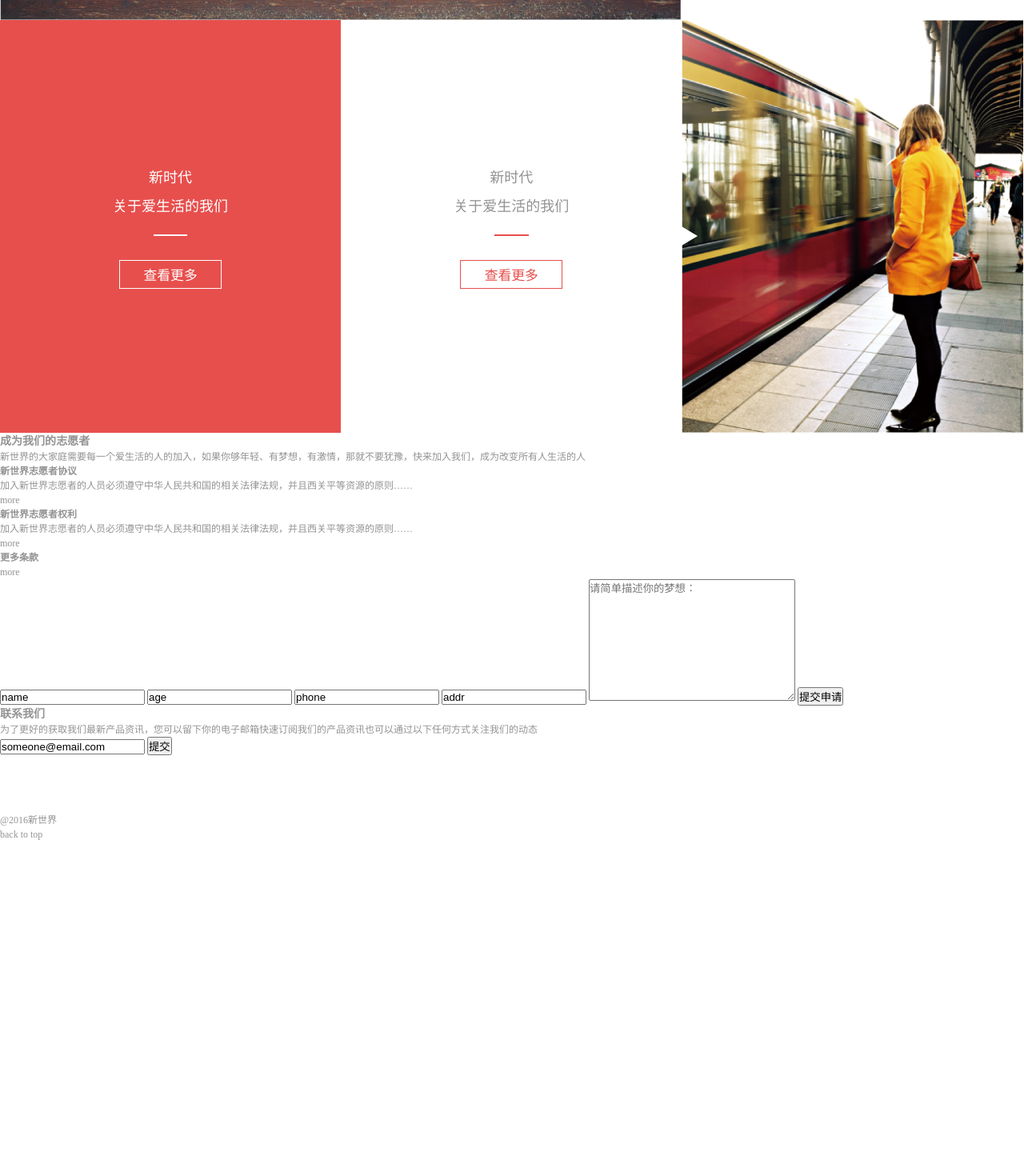
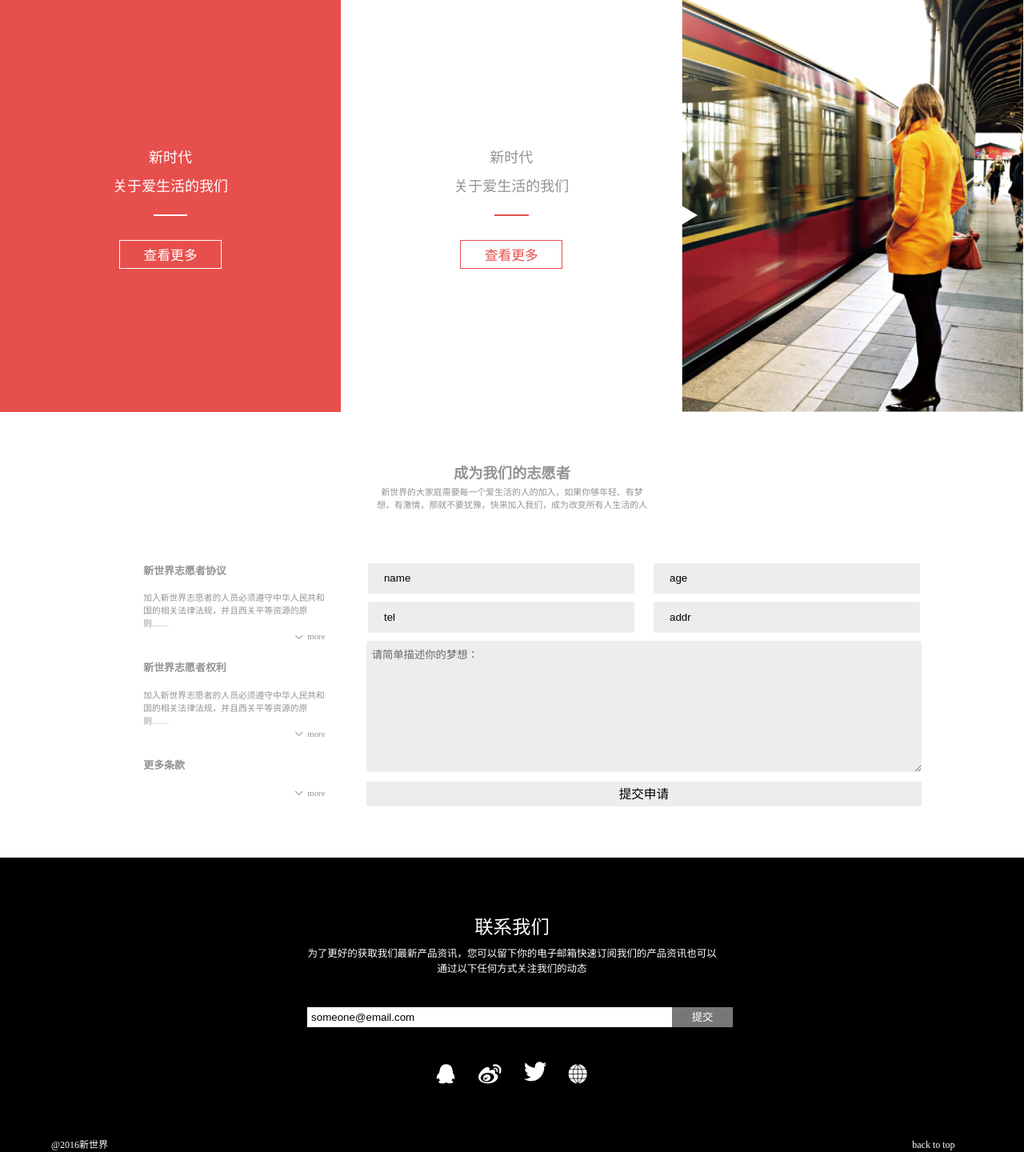
Before and after one commit to huangnuoen/dom, a web app: file ife2/index.html in a window 1280 px wide. Shown: the part 2704-4144 px from the top of the page at 80% size. Before the commit the page ends 3754 px from the top, so only its background shows below. Run offline with its HTML, style and script files only (its server is not run), Linux system fonts and the light colour scheme.

Commit message:
change css

```diff
--- a/ife2/css/a.css
+++ b/ife2/css/a.css
@@ -11,14 +11,20 @@ body {
 a {
 	text-decoration: none;
 }
+li {
+	list-style: none;
+}
+
 .container {
 	margin: 0 auto;
 	width: 100%;/*1080px*/
 }
+
 /*页眉*/
 header {
 	font-size: 16px;
-	padding: 1%;
+	height: 100%;
+	width: 100%;
 }
 header div {
 	width: 20%;
@@ -30,13 +36,15 @@ header nav {
 }
 header li {
 	display: inline-block;
-
+	padding: 1%;
 
 }
 header li a {
 	color: #939393;
 }
-
+header li:hover {
+    border-bottom: 3px solid #e74f4d;
+}
 /*第一部分*/
 .one {
 	width: 100%;
@@ -64,7 +72,7 @@ header li a {
 /*特殊按钮*/
 .newlife button {
 	width: 65%;
-	height: 25%;
+	height: 27%;
 	margin-top: 10%;
 	font-size: 250%;
 }
@@ -370,6 +378,195 @@ span.hook {
 	left: 66.6%;
 	top: 50%;
 }
+
+
+/*第八部分 志愿者*/
+.join {
+	width: 100%;
+	height: 100%;
+	margin-bottom: 5%;
+	text-align: center;
+}
+	/*描述部分*/
+.join-desc {
+	font-size: 130%;
+	width: 27%;
+	margin: 5% auto;
+}
+.join-desc p {
+	font-size: 70%;
+}
 /**/
-/**/
-/**/
+.join-in {
+	width: 80%;
+	margin: 0 auto;
+	display: flex;
+}
+.join-in .join-rule {
+	width: 33.3%;
+	margin: 0 5%;
+	text-align: left;
+	font-size: 90%;
+}
+	/*前面两条占40%*/
+.join-rule div {
+	height: 40%;
+}
+.join-rule div:last-child {
+	height: 20%;
+}
+.join-rule div h4 {
+	font-size: 120%;
+	margin-bottom: 7%;
+}
+.join-rule div span {
+	float: right;
+	padding-left: 15px;
+	background: url(../images/task_1_6_1_0000s_0001s_0000__----_.png) no-repeat 0 center;
+}
+/*表单*/
+.join-apply form {
+	width: 100%;
+	/*display: flex;
+	justify-content: flex-start;*/
+}
+.join-apply input {
+	width: 46%;
+	height: 25px;
+	padding: 1%;
+	margin-bottom: 10px;
+	background-color: #ECEDEE;
+	border: none;
+	border-radius: 3px;
+	text-indent: 1em;
+}
+.join-apply input:nth-child(2n) {
+    margin-left: 3%;
+}
+.join-apply textarea {
+	background-color: #ECEDEE;
+	border: none;
+	width: 98%;
+	padding: 1%;
+	border-radius: 3px;
+}
+.join-apply button {
+	background-color: #ECEDEE;
+	border: none;
+	width: 100%;
+	font-size: 130%;
+	font-family: "Microsoft YaHei";
+	line-height: 2;
+	margin-top: 1%;
+	border-radius: 3px;
+}
+	/*占位符样式*/
+form input::-webkit-input-placeholder {
+	/*chrome/opera/safari*/
+	color: #6C6564;
+}
+form input::-moz-placeholder {
+	/*firefox 19+*/
+	color: #6C6564;
+	opacity: 1;
+}
+form input:-ms-input-placeholder {
+	/*ie 10+*/
+	color: #6C6564;
+}
+form input:-moz-placeholder {
+	/*firefox 18-*/
+	color: #6C6564;
+	opacity: 1;
+}
+form textarea::-webkit-input-placeholder {
+	/*chrome/opera/safari*/
+	color: #6C6564;
+}
+form textarea::-moz-placeholder {
+	/*firefox 19+*/
+	color: #6C6564;
+	opacity: 1;
+}
+form textarea:-ms-input-placeholder {
+	/*ie 10+*/
+	color: #6C6564;
+}
+form textarea:-moz-placeholder {
+	/*firefox 18-*/
+	color: #6C6564;
+	opacity: 1;
+}
+
+
+/*联系我们*/
+.contact {
+	color: #fff;
+	background-color: #000;
+	width: 100%;
+	display: flex;
+	flex-direction: column;
+	text-align: center;
+	align-items: center;
+	justify-content: center;
+	font-size: 130%;
+	padding-top: 5%;
+}
+.contact h2, .contact p, .contact form, .contact ul {
+	width: 40%;
+}
+.contact h2 {
+	font-weight: normal;
+	line-height: 2;
+}
+.contact p {
+	margin-bottom: 3%;
+	font-size: 80%;
+}
+.contact form {
+	position: relative;
+	height: 100%;
+}
+.contact form input {
+	width: 100%;
+	height: 90%;
+	padding: 1%;
+	border: none;
+}
+.contact form button {
+	position: absolute;
+	bottom: 0;
+	right: -4%;
+	border: none;
+	width: 15%;
+	height: 100%;
+	line-height: 1;
+	background-color: #777;
+	color: #fff;
+	font-family: "Microsoft YaHei";
+}
+/*联系方式*/
+.contact ul {
+	margin: 40px 0 60px;
+}
+.contact .way li {
+	display: inline-block;
+	width: 10%;
+}
+
+/*footer*/
+footer {
+	background-color: #000;
+	color: #fff;
+	padding: 0 5%;
+}
+footer p {
+	display: inline-block;
+
+}
+footer .back {
+	margin-left: 87%;
+}
+footer a {
+	color: #fff;
+}
--- a/ife2/index.html
+++ b/ife2/index.html
@@ -8,7 +8,7 @@
 <body>
     <div class="container">
         <!--导航-->
-    	<header>
+    	<header id="top">
     		<div class="logo">
     		    <img src="images/mini-logo.png">
     		    新世界
@@ -20,7 +20,7 @@
     				<li><a href="#">项目介绍</a></li>
     				<li><a href="#">爱心社区</a></li>
     				<li><a href="#">关于我们</a></li>
-    				<li class="signin"><a href="#"><img src="images/sign.png" >登录</a></li>
+    				<li class="signin">登录</li>
     			</ul>
     		</nav>
     	</header>
@@ -166,7 +166,7 @@
         	    	<form action="" method="get">
         	    		<input type="text" value="name" placeholder="姓名：">
         	    		<input type="text" value="age" placeholder="年龄：">
-        	    		<input type="text" value="phone" placeholder="联系方式：">
+        	    		<input type="text" value="tel" placeholder="联系方式：">
         	    		<input type="address" value="addr" placeholder="地址：">
         	    		<textarea name="discrib" cols="30" rows="10" placeholder="请简单描述你的梦想："></textarea>
         	    		<button class="sumbit">提交申请</button>
@@ -177,23 +177,23 @@
 
         <!--联系我们-->
         <section class="contact">
-        	<h3>联系我们</h3>
+        	<h2>联系我们</h2>
         	<p>为了更好的获取我们最新产品资讯，您可以留下你的电子邮箱快速订阅我们的产品资讯<span>也可以通过以下任何方式关注我们的动态</span></p>
         	<form action="" method="get" class="email">
-        	    <input type="email" name="email" value="someone@email.com">
-        	    <input type="button" value="提交">
+        	    <input type="email" name="email" value="someone@email.com" placeholder="someone@email.com">
+        	    <button>提交</button>
         	</form>
             <ul class="way">
-            	<li></li>
-            	<li></li>
-            	<li></li>
-            	<li></li>
+            	<li><img src="images/way1.png"></li>
+            	<li><img src="images/way2.png"></li>
+            	<li><img src="images/way3.png"></li>
+            	<li><img src="images/way4.png"></li>
             </ul>
         </section>
         <!--页脚-->
     	<footer>
     		<p>@2016新世界</p>
-    		<p id="back">back to top</p>
+    		<p class="back"><a href="#top">back to top</a></p>
     	</footer>
     </div>
 </body>
```
Also changed, not shown: ife2/images/way1.png (added), ife2/images/way2.png (added), ife2/images/way3.png (added), ife2/images/way4.png (added).
